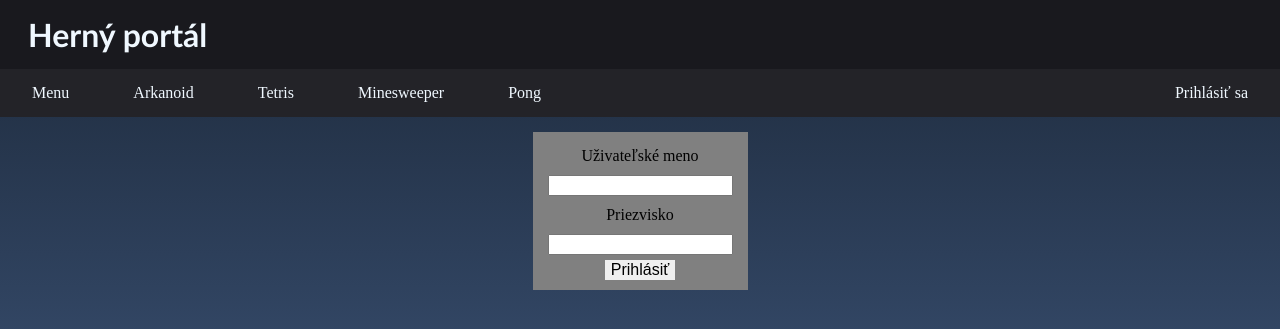
After one commit to rhrinik/rhrinik.github.io, a PHP site: page /prihlasenie.html in a window 1280 px wide. The commit adds this page. Shown: the top 329 px of the page. Run offline with PHP 8.4, Linux system fonts and the light colour scheme.

Commit message:
prihlasovanie

```diff
--- /dev/null
+++ b/prihlasenie.html
@@ -0,0 +1,47 @@
+<!DOCTYPE html>
+<html lang="en">
+<head>
+  <meta charset="UTF-8">
+  <meta name="viewport" content="width=device-width, initial-scale=1.0">
+  <link rel="stylesheet" href="styl.css">
+  <title>Title</title>
+</head>
+<body>
+
+<div class="hlavnynadpis">
+  <h1><a href="index.html">Herný portál</a></h1>
+</div>
+
+<div class="row">
+  <ul class="navbar">
+    <li><div class="polozkanavbaru"><a class="linknavbaru" href="#">Menu</a></div></li>
+    <li><div class="polozkanavbaru"><a class="linknavbaru" href="arkanoid.html">Arkanoid</a></div></li>
+    <li><div class="polozkanavbaru"><a class="linknavbaru" href="tetris.html">Tetris</a></div></li>
+    <li><div class="polozkanavbaru"><a class="linknavbaru" href="minesweeper.html">Minesweeper</a></div></li>
+    <li><div class="polozkanavbaru"><a class="linknavbaru" href="pong.html">Pong</a></div></li>
+    <li><div class="polozkanavbaru vpravo"><a class="linknavbaru" href="prihlasenie.html">Prihlásiť sa</a></div></li>
+  </ul>
+</div>
+
+<div class="row">
+  <div class="col-3">
+  </div>
+  <div class="col-6">
+    <div class="prihlasovanie">
+      <form>
+          <label for="fname">Uživateľské meno</label>
+          <div class="prihlasovacieokienko">
+            <input type="text" id="fname" name="fname">
+          </div>
+          <label for="lname">Priezvisko</label>
+          <div class="prihlasovacieokienko">
+            <input type="text" id="lname" name="lname">
+          </div>
+        <button>Prihlásiť</button>
+      </form>
+    </div>
+  </div>
+</div>
+
+</body>
+</html>
--- a/styl.css
+++ b/styl.css
@@ -94,12 +94,17 @@ h2 {
 
 .text {
     color: aliceblue;
-    background: rgb(40,50,55);
-    box-shadow: 0 0 20px rgb(0,50,100);
-    padding: 25px;
+    padding: 25px 25px;
     font-family: "Motiva Sans",Arial,Helvetica,sans-serif;
     font-weight: normal;
     text-align: center;
+    margin: 10px;
+    border: 2px solid gray;
+}
+
+.textplocha {
+    background: rgb(40,50,55);
+    box-shadow: 0 0 20px rgb(0,50,100);
 }
 
 p {
@@ -109,3 +114,37 @@ p {
 .navbar .vpravo {
     float: right;
 }
+
+.obrazokvtexte {
+    width: 100%;
+    padding: 15px;
+}
+
+.obrazokvtexte img {
+    height: 100%;
+    max-width: 100%;
+}
+
+.prihlasovanie {
+    display: table;
+    margin: auto;
+    background: gray;
+    padding: 10px;
+}
+
+.prihlasovanie * {
+    margin: auto;
+    display: table;
+}
+
+.prihlasovacieokienko, label {
+    padding: 5px;
+}
+
+button {
+    border: none;
+    text-align: center;
+    text-decoration: none;
+    font-size: 16px;
+    cursor: pointer;
+}
```
Also changed, not shown: arkanoid.html (+11 -9 lines), index.html (+24 -3 lines), minesweeper.html (+12 -6 lines), pong.html (+13 -7 lines), tetris.html (+13 -7 lines), img/aRIuTF6q9BsYazsrexJW16jz.webp (added), img/najuspesnejsie-hry-ako-sluzby-image-30.jpg (added).
